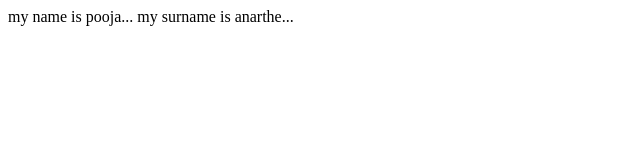
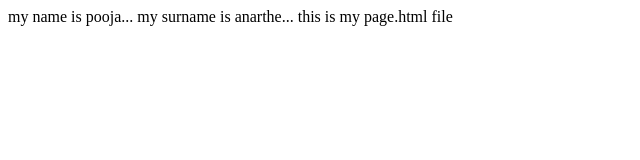
Before and after one commit to GhodkePooja/github-repo, a plain HTML site: page page.html in a window 1280 px wide. Shown: the whole page, without its empty margins (0-640 px from the left). Drawn offline with Linux system fonts and the light colour scheme.

Commit message:
Fourth commit

```diff
--- a/page.html
+++ b/page.html
@@ -9,5 +9,6 @@
 <body>
     my name is pooja...
     my surname is anarthe...
+    this is my page.html file
 </body>
 </html>
```
